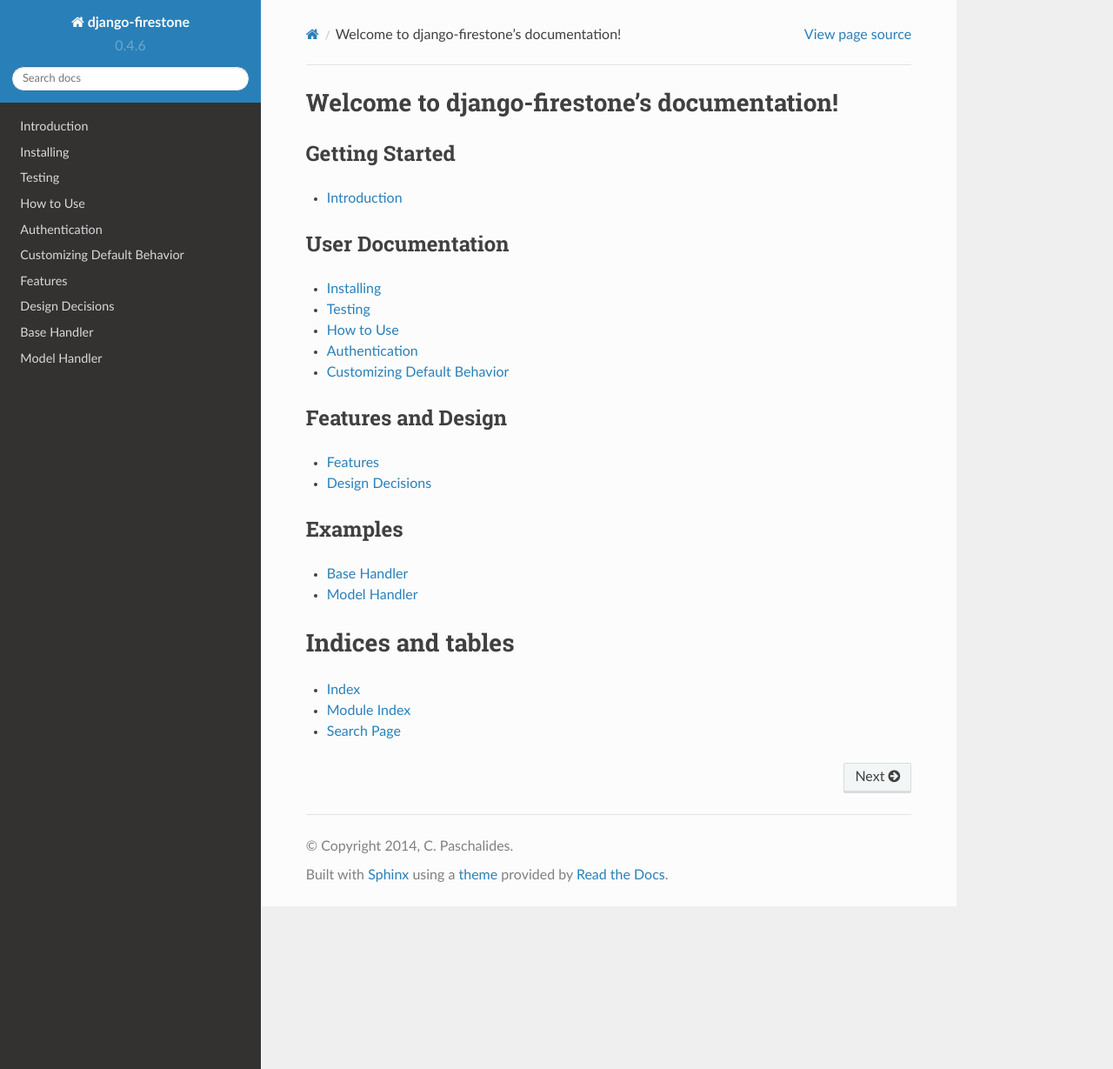
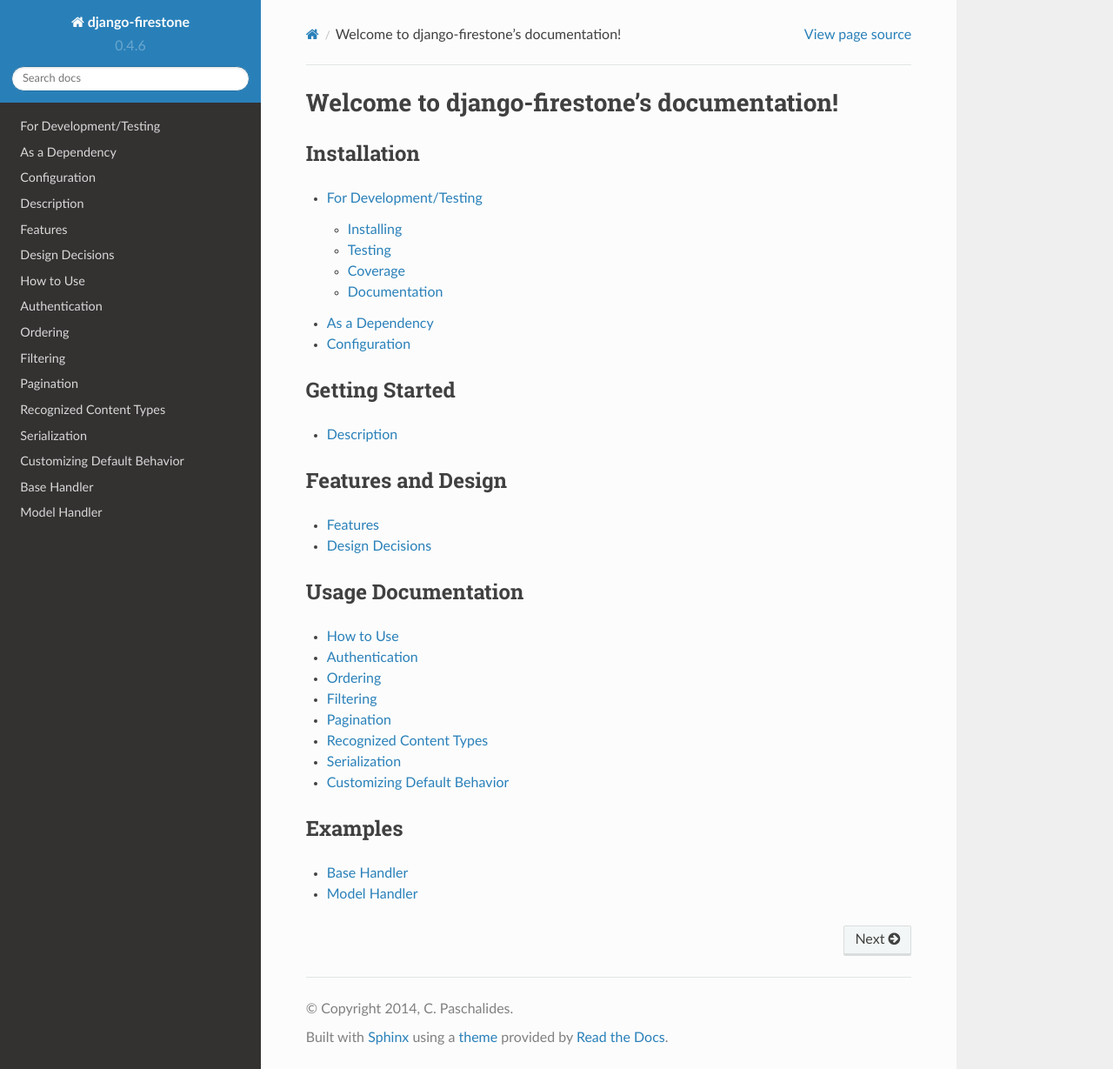
Before and after one commit to stargazer/django-firestone, a Sphinx documentation site: the page built from docs/index.rst, in a window 1280 px wide and 1229 px high. Shown: the whole window at 87% size. Built offline with Sphinx 7.4.7 and the Read the Docs theme 2.0.0, drawn with Linux system fonts in a browser that asks for light colours.

Commit message:
Restructured docs

```diff
--- /dev/null
+++ b/docs/getting_started/description.rst
@@ -0,0 +1,2 @@
+Description
+===============
--- a/docs/index.rst
+++ b/docs/index.rst
@@ -10,45 +10,49 @@
 .. toctree::
    :maxdepth: 2
 
+Installation
+-----------------
+.. toctree::
+        :maxdepth: 2
+
+        installation/development
+        installation/dependency
+        installation/configuration
+
 Getting Started
 ------------------
 .. toctree::
         :maxdepth: 2
 
-        intro
+        getting_started/description
 
-User Documentation
-------------------
-.. toctree::
-        :maxdepth: 2
-
-        installing
-        testing
-        how_to_use
-        authentication
-        customize_defaults
 
 Features and Design
 --------------------
 .. toctree::
         :maxdepth: 2
 
-        features
-        design_decisions
+        features_and_design/features
+        features_and_design/design_decisions
+
+Usage Documentation
+----------------------
+.. toctree::
+        :maxdepth: 2
+
+        usage/how_to_use
+        usage/authentication
+        usage/ordering
+        usage/filtering
+        usage/pagination
+        usage/content_types
+        usage/serialization
+        usage/customize_defaults
 
 Examples
 --------------------
 .. toctree::
         :maxdepth: 2
 
-        base_handler
-        model_handler
-
-
-
-Indices and tables
-==================
-
-* :ref:`genindex`
-* :ref:`modindex`
-* :ref:`search`
+        examples/base_handler
+        examples/model_handler
--- a/docs/intro.rst
+++ b/docs/installation/configuration.rst
@@ -1,2 +1,2 @@
-Introduction
+Configuration
 ===============
--- /dev/null
+++ b/docs/installation/dependency.rst
@@ -0,0 +1,2 @@
+As a Dependency
+=================
--- /dev/null
+++ b/docs/installation/development.rst
@@ -0,0 +1,17 @@
+For Development/Testing
+=========================
+
+Installing
+-------------
+
+
+Testing
+--------------
+
+
+Coverage
+--------------
+
+
+Documentation
+--------------
--- a/docs/installing.rst
+++ /dev/null
@@ -1,2 +0,0 @@
-Installing
-============
--- a/docs/testing.rst
+++ /dev/null
@@ -1,2 +0,0 @@
-Testing
-=============
--- /dev/null
+++ b/docs/usage/content_types.rst
@@ -0,0 +1,2 @@
+Recognized Content Types
+===========================
--- /dev/null
+++ b/docs/usage/filtering.rst
@@ -0,0 +1,2 @@
+Filtering
+==========
--- /dev/null
+++ b/docs/usage/ordering.rst
@@ -0,0 +1,2 @@
+Ordering
+==========
--- /dev/null
+++ b/docs/usage/pagination.rst
@@ -0,0 +1,2 @@
+Pagination
+===========
--- /dev/null
+++ b/docs/usage/serialization.rst
@@ -0,0 +1,2 @@
+Serialization
+================
```
Also changed, not shown: docs/examples/base_handler.rst (renamed from docs/base_handler.rst), docs/examples/model_handler.rst (renamed from docs/model_handler.rst), docs/features_and_design/design_decisions.rst (renamed from docs/design_decisions.rst), docs/features_and_design/features.rst (renamed from docs/features.rst), docs/usage/authentication.rst (renamed from docs/authentication.rst), docs/usage/customize_defaults.rst (renamed from docs/customize_defaults.rst), docs/usage/how_to_use.rst (renamed from docs/how_to_use.rst).
